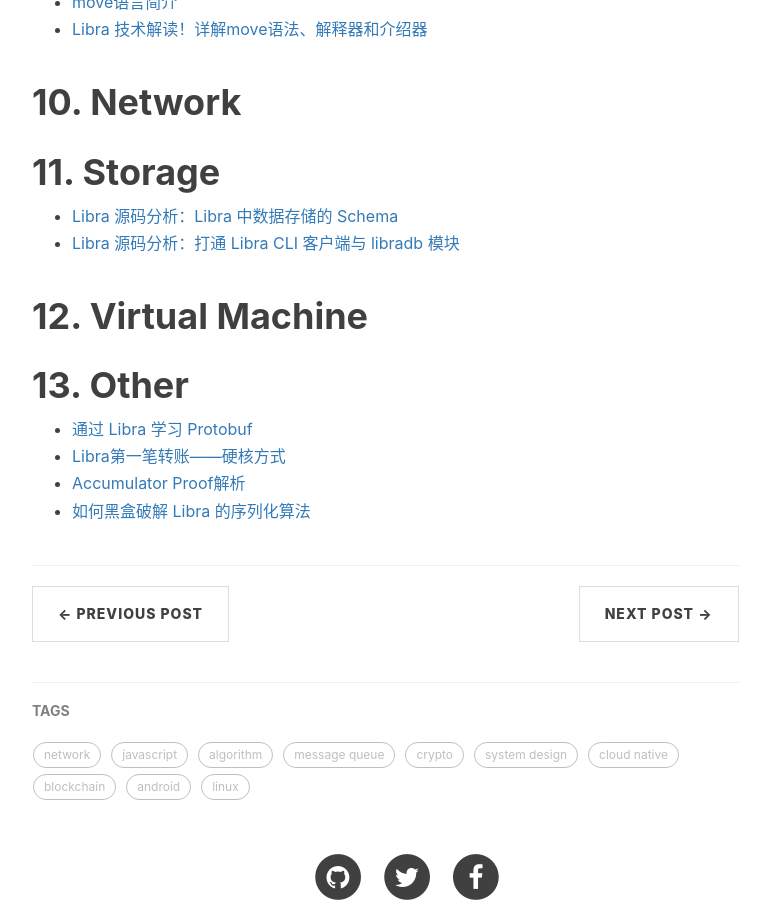
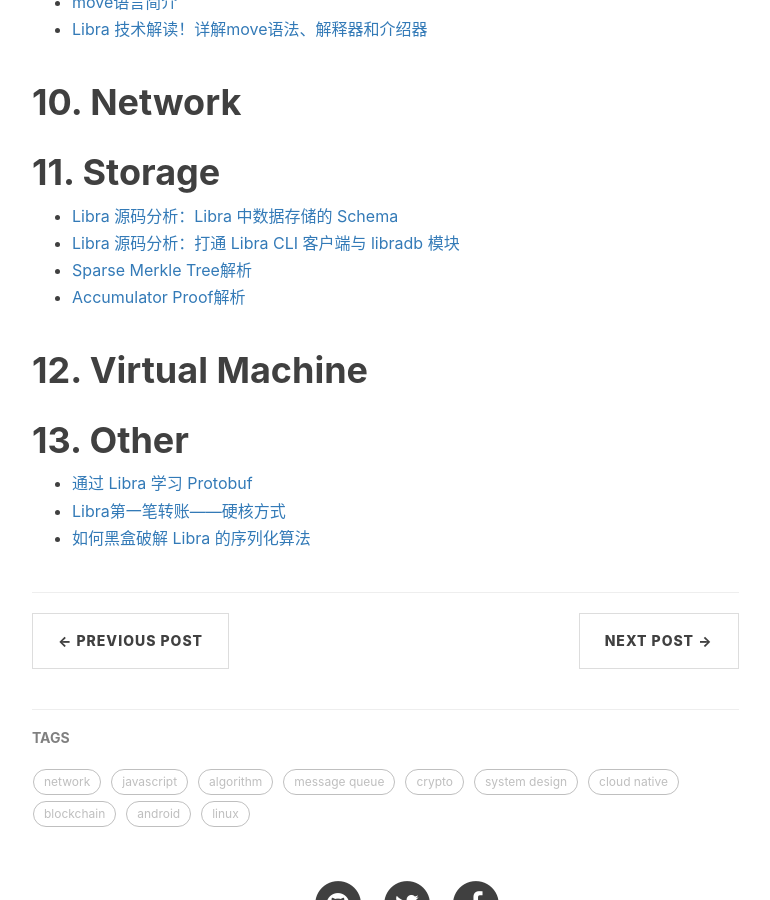
Before and after one commit to hello2mao/hello2mao.github.io, a Jekyll site: the page built from _posts/2019-12-01-libra-chinese-doc.md, in a window 1280 px wide and 900 px high, scrolled down 2137 px. Shown: the whole window, without its empty margins (233-1003 px from the left). Built offline with Jekyll 4.4.1, drawn with Linux system fonts in a browser that asks for light colours; nearby versions of some CDN libraries; comment, search, counter and statistics services are not loaded.

Commit message:
Lazy push: 2019年12月 4日 星期三 19时54分08秒 CST

```diff
--- a/_posts/2019-12-01-libra-chinese-doc.md
+++ b/_posts/2019-12-01-libra-chinese-doc.md
@@ -70,11 +70,12 @@
 # 11. Storage
 - [Libra 源码分析：Libra 中数据存储的 Schema](https://learnblockchain.cn/2019/06/30/Schema-for-data-storage-in-Libra/)
 - [Libra 源码分析：打通 Libra CLI 客户端与 libradb 模块](https://learnblockchain.cn/2019/07/01/Proficient-client-and-libradb-modules/)
+- [Sparse Merkle Tree解析](https://zhuanlan.zhihu.com/p/79949990)
+- [Accumulator Proof解析](https://mp.weixin.qq.com/s/BIl8ucIEi1odFskmPL8oBg)
 
 # 12. Virtual Machine
 
 # 13. Other
 - [通过 Libra 学习 Protobuf](https://learnblockchain.cn/2019/06/29/Learn-Protobuf-in-Libra/)
 - [Libra第一笔转账——硬核方式](https://mp.weixin.qq.com/s/EjXPKupRX-qkIt_f8yBJbA)
-- [Accumulator Proof解析](https://mp.weixin.qq.com/s/BIl8ucIEi1odFskmPL8oBg)
 - [如何黑盒破解 Libra 的序列化算法](https://mp.weixin.qq.com/s/ZEjYqlBUNPBbPmhKK-eKxg)
```
